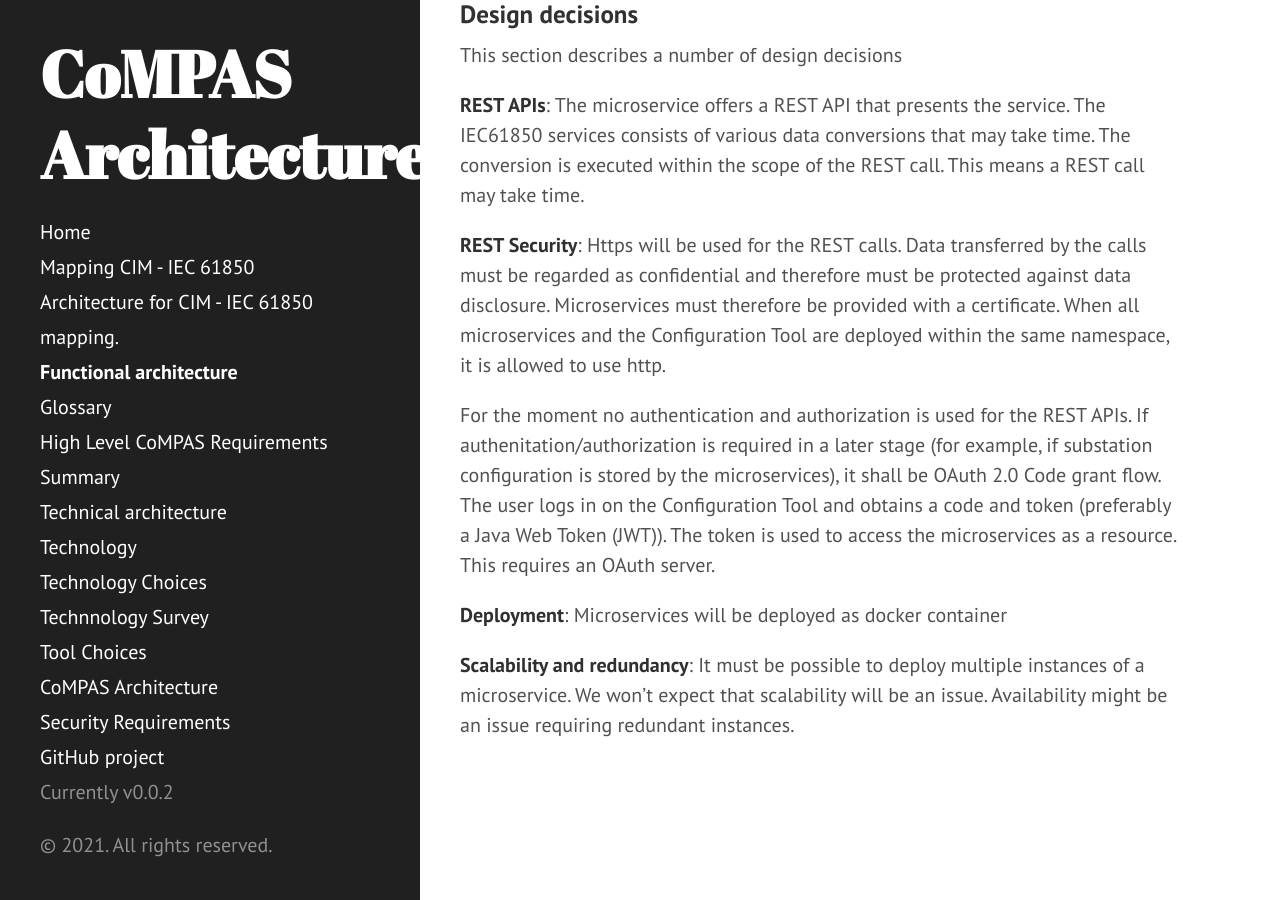
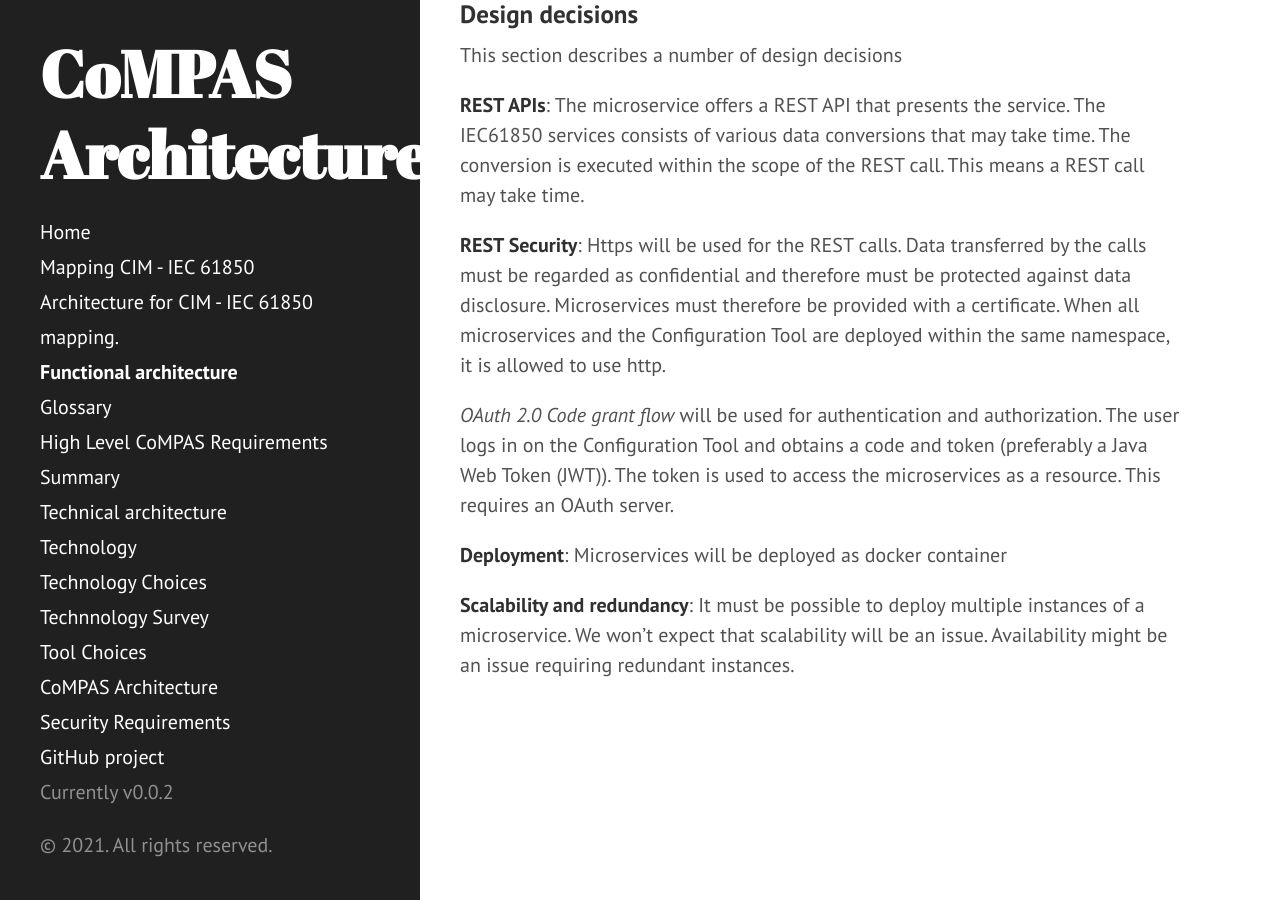
Before and after one commit to com-pas/compas-architecture, a Jekyll site: the page built from FUNCTIONAL_ARCHITECTURE.md, in a window 1280 px wide and 900 px high, scrolled down 4874 px. Built offline with Jekyll 4.4.1, drawn with Linux system fonts in a browser that asks for light colours; our own code applies the rules of GitHub Pages for plain Markdown files.

Commit message:
authentication added
Signed-off-by: Jorgen <scubajorgen@gmail.com>

```diff
--- a/FUNCTIONAL_ARCHITECTURE.md
+++ b/FUNCTIONAL_ARCHITECTURE.md
@@ -72,7 +72,7 @@ The microservice offers a REST API that presents the service. The IEC61850 servi
 **REST Security**:
 Https will be used for the REST calls. Data transferred by the calls must be regarded as confidential and therefore must be protected against data disclosure. Microservices must therefore be provided with a certificate. When all microservices and the Configuration Tool are deployed within the same namespace, it is allowed to use http.
 
-For the moment no authentication and authorization is used for the REST APIs. If authenitation/authorization is required in a later stage (for example, if substation configuration is stored by the microservices), it shall be OAuth 2.0 Code grant flow.
+_OAuth 2.0 Code grant flow_ will be used for authentication and authorization.
 The user logs in on the Configuration Tool and obtains a code and token (preferably a Java Web Token (JWT)). The token is used to access the microservices as a resource.
 This requires an OAuth server.
 
```
